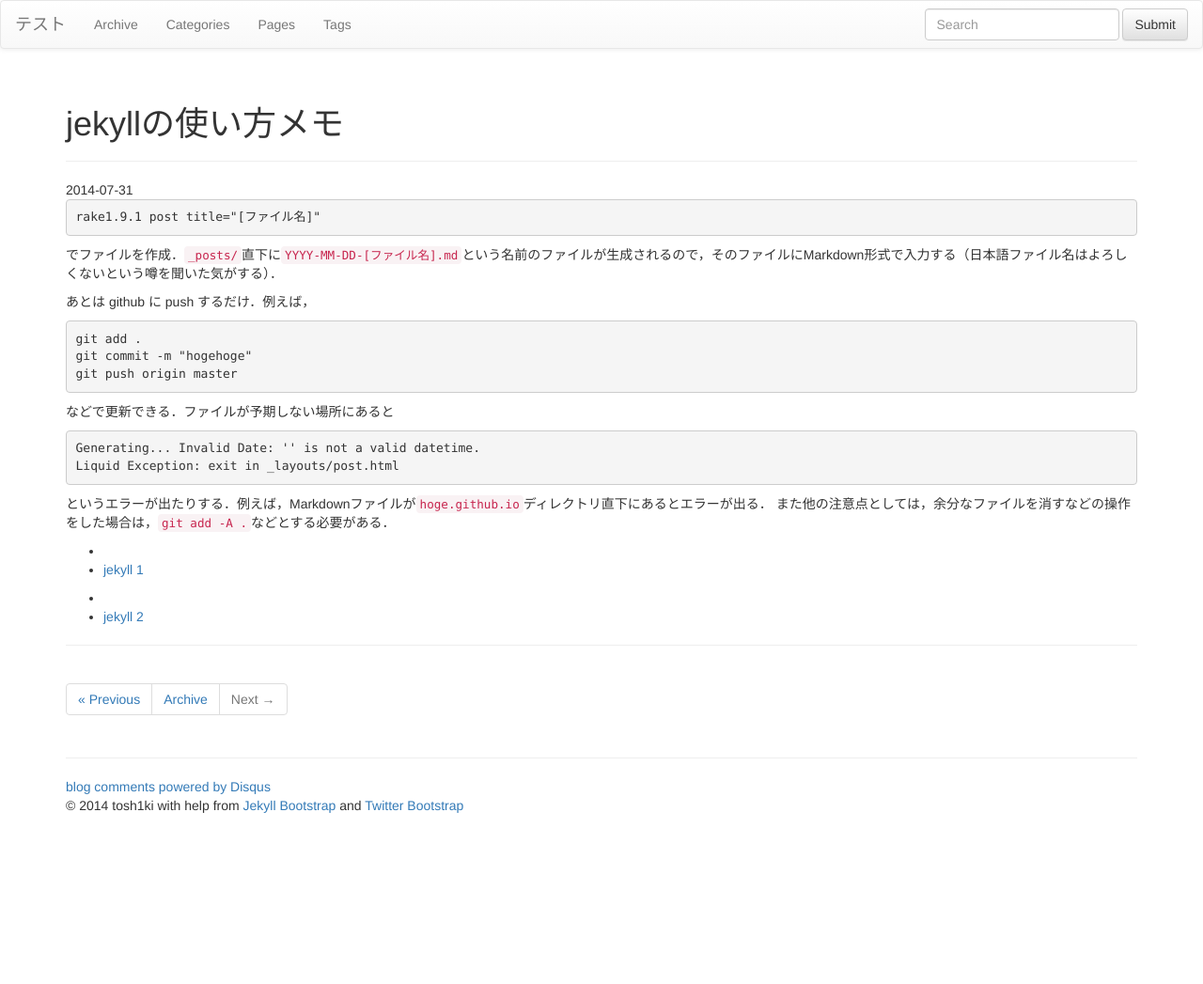
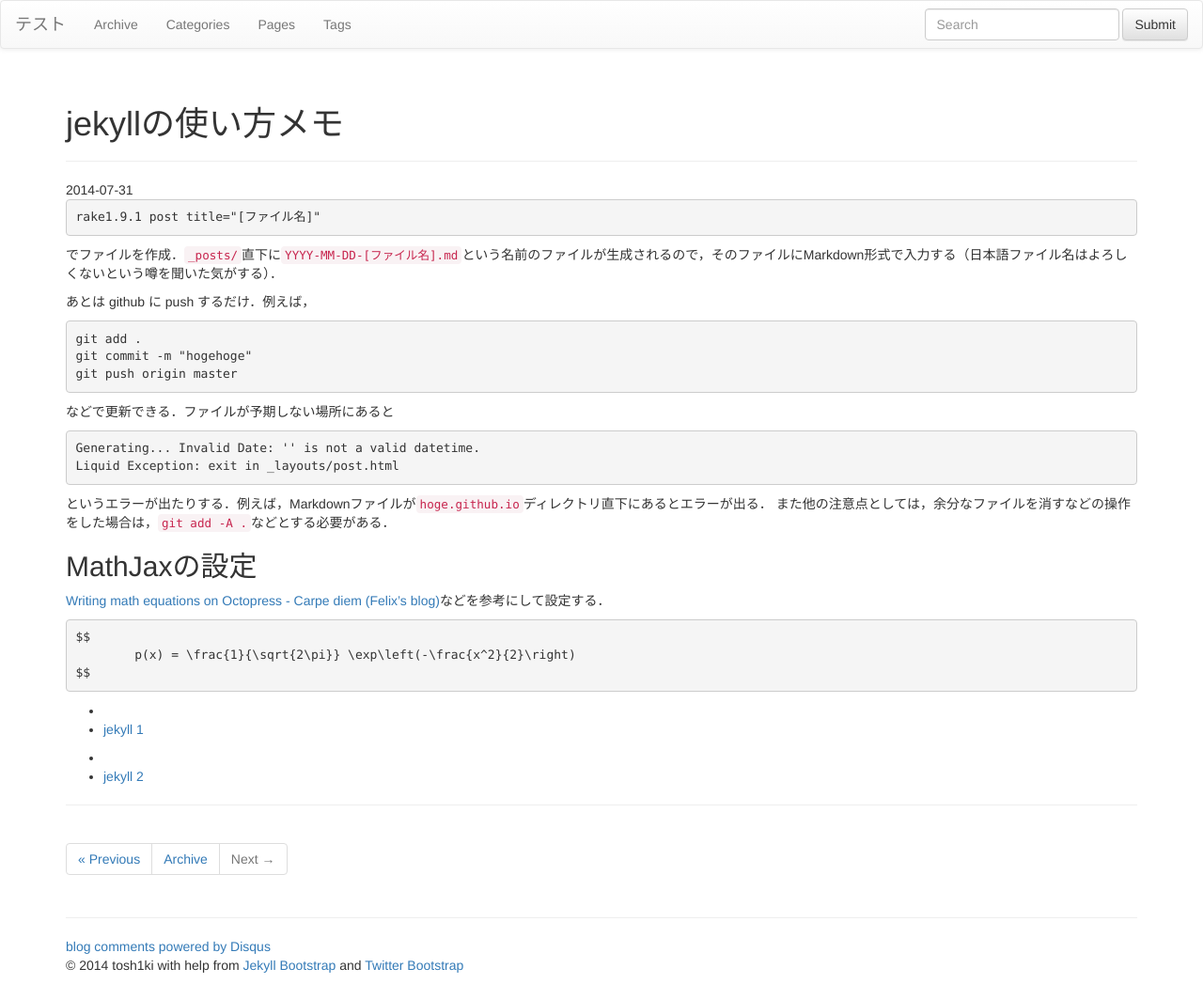
Before and after one commit to tosh1ki/tosh1ki.github.com, a Jekyll site: the page built from _posts/2014-07-31-howto.md, in a window 1280 px wide. Shown: the whole page at 94% size. Built offline with Jekyll 4.4.1, drawn with Linux system fonts in a browser that asks for light colours; nearby versions of some CDN libraries; library files that are not in the unit come from our copies; comment, search, counter and statistics services are not loaded; before the commit the page ends 900 px from its top, so only the background shows below that.

Commit message:
ちょこっと書き換えた

```diff
--- a/_posts/2014-07-31-howto.md
+++ b/_posts/2014-07-31-howto.md
@@ -24,3 +24,13 @@ tags: [jekyll]
 
 というエラーが出たりする．例えば，Markdownファイルが`hoge.github.io`ディレクトリ直下にあるとエラーが出る．
 また他の注意点としては，余分なファイルを消すなどの操作をした場合は，`git add -A .`などとする必要がある．
+
+
+## MathJaxの設定
+[Writing math equations on Octopress - Carpe diem (Felix's blog)](http://www.idryman.org/blog/2012/03/10/writing-math-equations-on-octopress/)などを参考にして設定する．
+
+~~~
+$$
+	p(x) = \frac{1}{\sqrt{2\pi}} \exp\left(-\frac{x^2}{2}\right)
+$$
+~~~
```
Also changed, not shown: _posts/2014-07-30-imas.md (+0 -4 lines).
